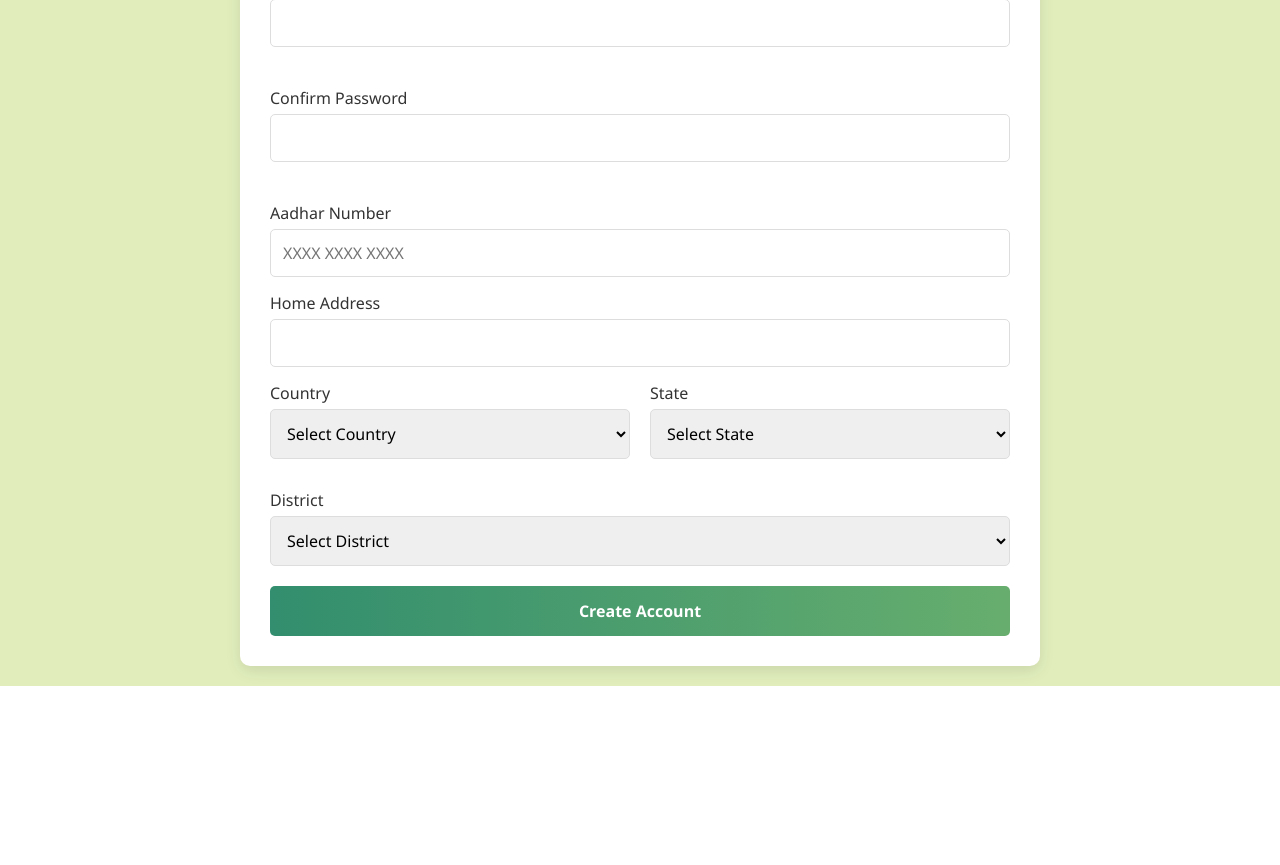
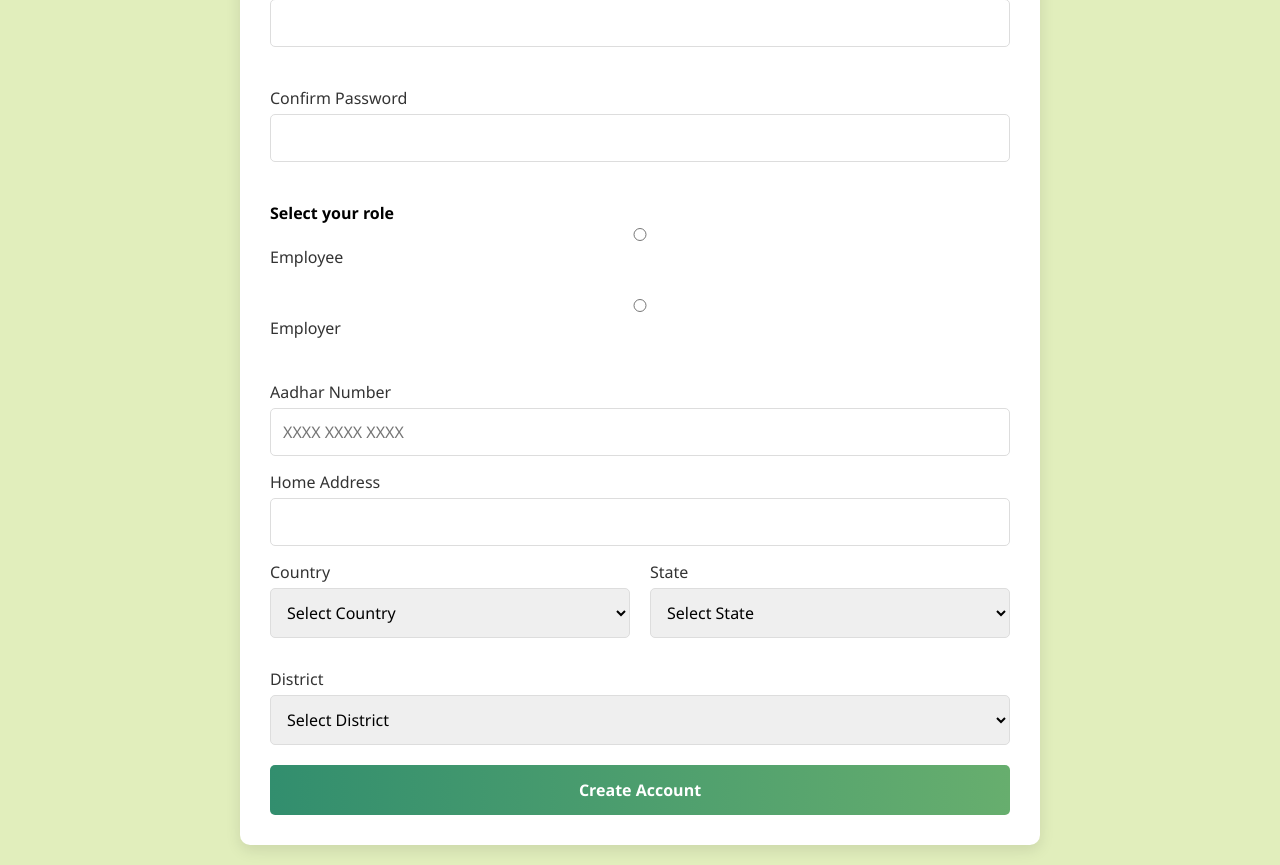
Before and after one commit to sam-init/SGU_Hackathon, a Flask app: page /auth/employer-form in a window 1280 px wide. Shown: the part 485-1350 px from the top of the page. Before the commit the page ends 1171 px from the top, so only its background shows below. Run offline with Flask 3, Linux system fonts and the light colour scheme; parts of the project's set-up code (start-up, migrations or seed data) failed here and were passed over.

Commit message:
Frontent updated

```diff
--- a/templates/Cemployee_signin.html
+++ b/templates/Cemployee_signin.html
@@ -4,7 +4,7 @@
     <meta charset="UTF-8" />
     <meta name="viewport" content="width=device-width, initial-scale=1.0"/>
     <title>Sign In Page</title>
-    <link rel="stylesheet" href="../static/css/Cemployee_signin.css" />
+    <link rel="stylesheet" href="{{ url_for('static', filename='css/Cemployee_signin.css') }}" />
 </head>
 <body>
     <div class="container">
@@ -15,7 +15,7 @@
 
 
         <div class="form-container">
-            <form id="signInForm">
+            <form id="signInForm" action="{{url_for('auth.employer_form')}}" method="post" enctype="multipart/form-data">
                 <div class="form-group">
                     <label for="fullName">Full Name</label>
                     <input type="text" id="fullName" name="fullName" required />
@@ -48,6 +48,17 @@
                     <label for="confirmPassword">Confirm Password</label>
                     <input type="password" id="confirmPassword" name="confirmPassword" required />
                     <div id="passwordMatch" class="password-match"></div>
+                </div>
+
+                <p><b>Select your role</b></p>
+                <!-- Radio Buttons for Role -->
+                <div class="form-group">
+                  <label>
+                    <input type="radio" name="role" value="Employee"> Employee
+                  </label><br>
+                  <label>
+                    <input type="radio" name="role" value="Employer"> Employer
+                  </label><br>
                 </div>
 
                 <div class="form-group">
@@ -94,6 +105,6 @@
             </form>
         </div>
     </div>
-    <script src="../static/js/Cemployee_sign-in.js"></script>
+    <script src="{{ url_for('static', filename='js/Cemployee_sign-in.js') }}"></script>
 </body>
 </html>
```
